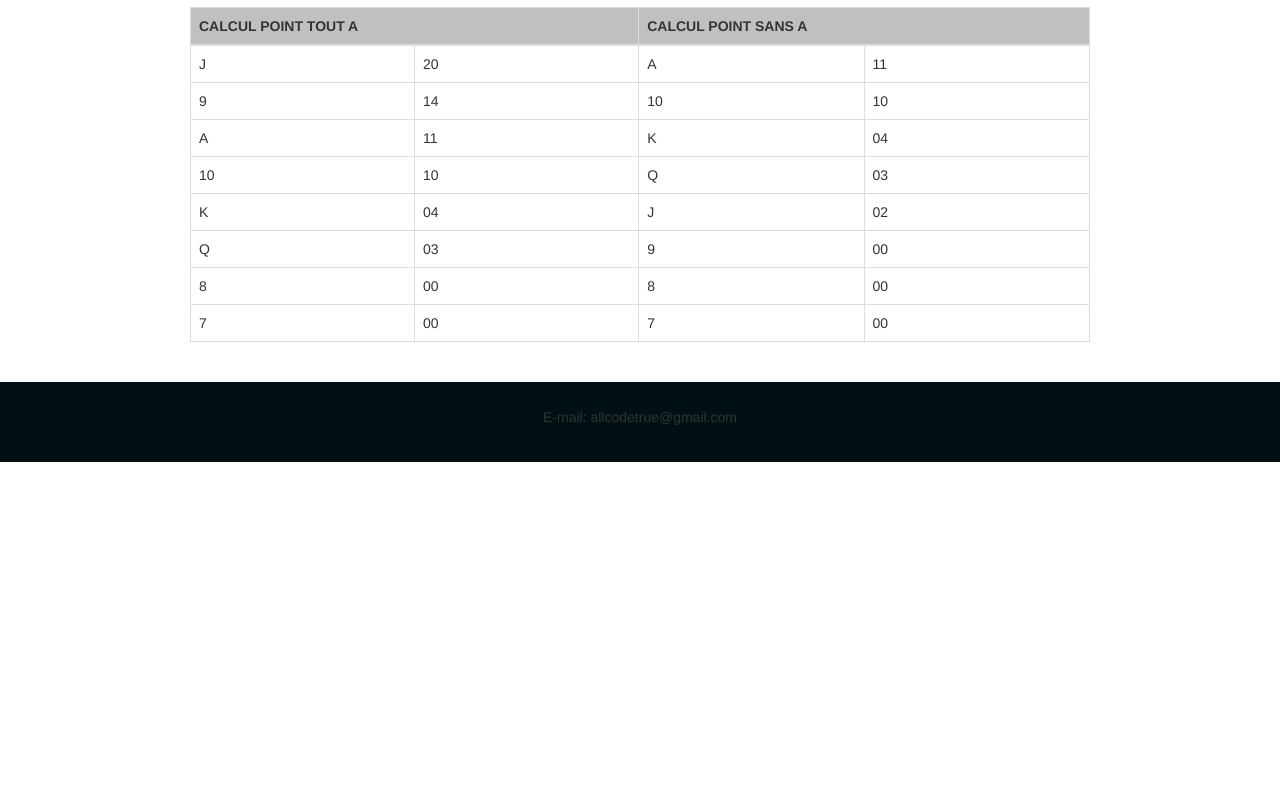
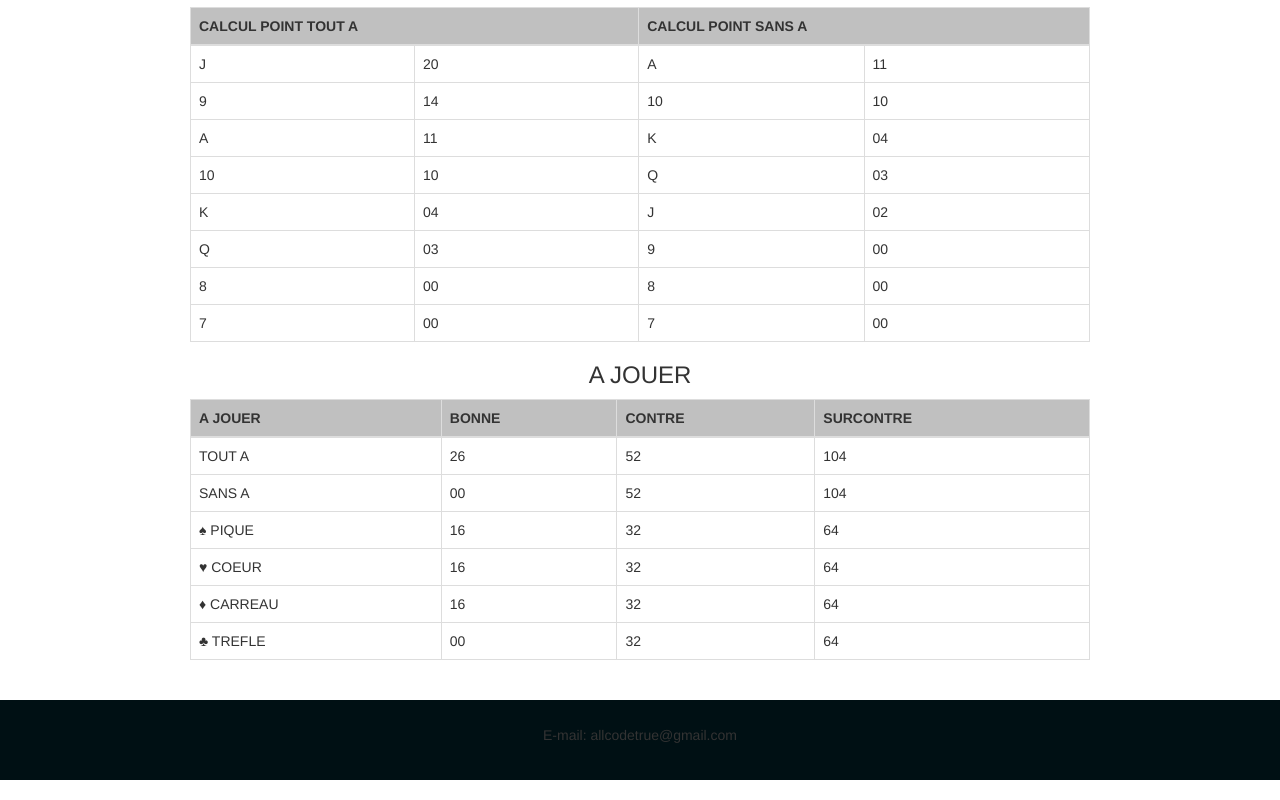
Before and after one commit to cenoel/beloty, a plain HTML site: page index.html in a window 1280 px wide. Shown: the part 954-1754 px from the top of the page. Before the commit the page ends 1436 px from the top, so only its background shows below. Drawn offline with nearby package versions, Linux system fonts and the light colour scheme.

Commit message:
update 26102018 v1.1

```diff
--- a/index.html
+++ b/index.html
@@ -206,6 +206,55 @@
             </tr>
             </tbody>
         </table>
+        <h3>A JOUER</h3>
+        <table class="table table-bordered" style="width: 900px;">
+            <thead>
+            <tr>
+                <th>A JOUER</th>
+                <th>BONNE</th>
+                <th>CONTRE</th>
+                <th>SURCONTRE</th>
+            </tr>
+            </thead>
+            <tbody>
+            <tr>
+                <td>TOUT A</td>
+                <td>26</td>
+                <td>52</td>
+                <td>104</td>
+            </tr>
+            <tr>
+                <td>SANS A</td>
+                <td>00</td>
+                <td>52</td>
+                <td>104</td>
+            </tr>
+            <tr>
+                <td>♠ PIQUE</td>
+                <td>16</td>
+                <td>32</td>
+                <td>64</td>
+            </tr>
+            <tr>
+                <td>♥ COEUR</td>
+                <td>16</td>
+                <td>32</td>
+                <td>64</td>
+            </tr>
+            <tr>
+                <td>♦ CARREAU</td>
+                <td>16</td>
+                <td>32</td>
+                <td>64</td>
+            </tr>
+            <tr>
+                <td>♣ TREFLE</td>
+                <td>00</td>
+                <td>32</td>
+                <td>64</td>
+            </tr>
+            </tbody>
+        </table>
     </center>
 </div>
 <br>
```
